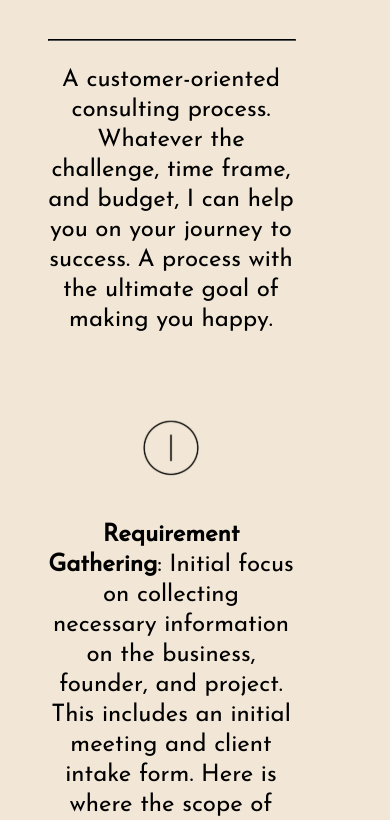
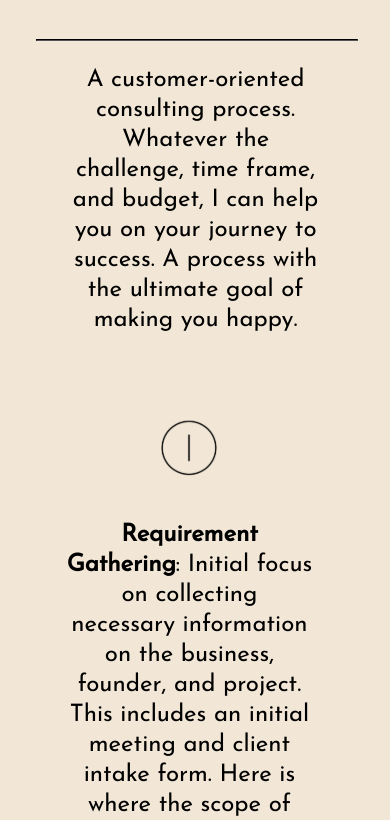
Before and after one commit to harshita583/freelancesite, a React (Create React App) app in the folder my-app/: page / in a window 390 px wide. Shown: the part 2636-3456 px from the top of the page. Built offline with nearby package versions, Linux system fonts and the light colour scheme.

Commit message:
more responsive for phone

```diff
--- a/my-app/src/Process.js
+++ b/my-app/src/Process.js
@@ -21,10 +21,10 @@ function Process() {
             <img className="my-svg" src = {processImg} height = "150px" width = {isSmallScreen ? "130": "150px" }style = {{position: "relative", "paddingLeft": isSmallScreen ? "35%": "10%"}}/>
         </Grid>
     </Grid>
-    <hr  style={{ width: isSmallScreen ? "100%" :'130%', borderColor: "black"}}/>
+    <hr  style={{ width: isSmallScreen ? "130%" :'140%', borderColor: "black",  marginLeft: isSmallScreen ? "-5%" :'auto'}}/>
     <Grid item>
         <Box p={0}>
-          <p style = {{ lineHeight: "30px", fontFamily:"josefin sans", fontSize: 24, position: "relative", width: isSmallScreen ? "100%": "130%"}}>A customer-oriented consulting process. Whatever the challenge, time frame, and budget, I can help you on your journey to success.
+          <p style = {{ lineHeight: "30px", fontFamily:"josefin sans", fontSize: 24, position: "relative", width: isSmallScreen ? "100%": "130%", textAlign: isSmallScreen ? "center": "left", marginLeft: isSmallScreen ? "10%": "auto"}}>A customer-oriented consulting process. Whatever the challenge, time frame, and budget, I can help you on your journey to success.
             A process with the ultimate goal of making you happy. </p>
           </Box>
           </Grid>
--- a/my-app/src/Processsteps.js
+++ b/my-app/src/Processsteps.js
@@ -34,6 +34,7 @@ function Processsteps() {
           fontFamily: 'josefin sans',
           textAlign: isSmallScreen ? 'center' : 'left',
           paddingTop: isSmallScreen ? '0' : '-20%', // Adjust paddingTop for small screens
+          marginLeft: isSmallScreen ? "15%": "auto"
         }}
       >
         <Grid item xs={8} sm={2}>
```
